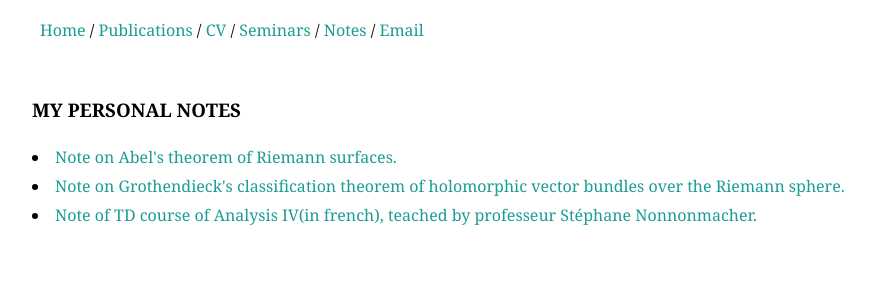
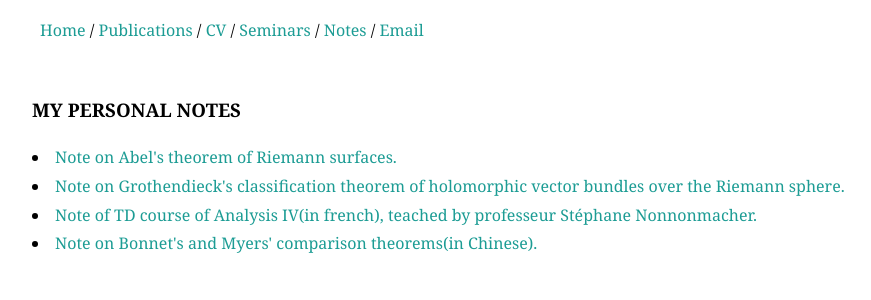
Before and after one commit to XiaoweiYEXavier/XiaoweiYEXavier.github.io, a Jekyll site: the page built from Notes/index.html, in a window 1280 px wide. Shown: the top 300 px of the page, without its empty margins (0-871 px from the left). Built offline with Jekyll 4.4.1, drawn with Linux system fonts in a browser that asks for light colours; some web fonts are replaced.

Commit message:
Update index.html

```diff
--- a/Notes/index.html
+++ b/Notes/index.html
@@ -9,6 +9,7 @@ title: YE Xiaowei
            <li><a href="/Notes/Seminar_Notes_Abel.pdf" target="blank">Note on Abel's theorem of Riemann surfaces. </a></li>
 	   <li><a href="/Notes/Seminar_Notes_Grothendieck.pdf" target="blank">Note on Grothendieck's classification theorem of holomorphic vector bundles over the Riemann sphere. </a></li>
 	   <li><a href="/Notes/分析IV习题.pdf" target="blank">Note of TD course of Analysis IV(in french), teached by professeur Stéphane Nonnonmacher. </a></li>
+	   <li><a href="/Notes/graduate.pdf" target="blank">Note on Bonnet's and Myers' comparison theorems(in Chinese). </a></li>
 	</u1>
 	</section>
 </div><!-- /.blurb -->
```
